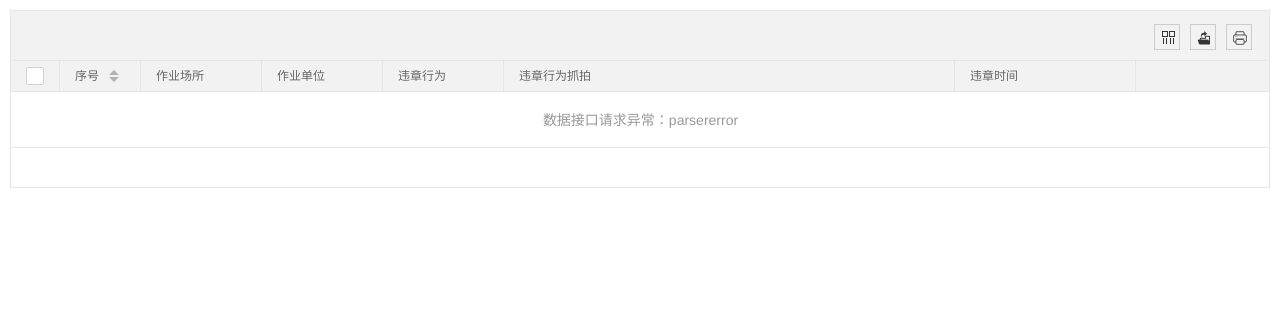
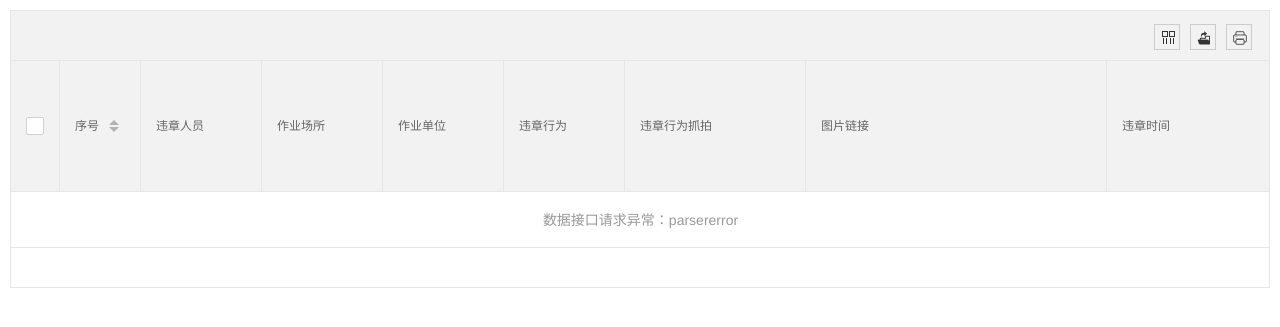
Before and after one commit to gqxie/kangni, a Django app: template log/templates/log/layui.html in a window 1280 px wide. Shown: the top 327 px of the page. Run offline with Django 3.2, Linux system fonts and the light colour scheme; the template is opened without the code that fills it, so the values that code supplies are empty.

Commit message:
报表修改

```diff
--- a/log/templates/log/layui.html
+++ b/log/templates/log/layui.html
@@ -12,6 +12,11 @@
     <style>
         body {
             margin: 10px;
+        }
+
+        .layui-table-cell{
+            height:120px!important;
+            line-height: 120px!important;
         }
     </style>
 </head>
@@ -40,16 +45,22 @@
             , even: true //开启隔行背景
             , size: 'sm' //小尺寸的表格
             , cols: [[ //表头
-                {#{type: 'numbers',fixed: 'left'}, #}
                 {type: 'checkbox', fixed: 'left'}
                 , {field: 'eventId', title: '序号', width: 80, sort: true, fixed: 'left'}
+                , {field: 'employeName', title: '违章人员', width: 120}
                 , {field: 'districtName', title: '作业场所', width: 120}
                 , {field: 'positionName', title: '作业单位', width: 120}
                 , {field: 'eventType', title: '违章行为', width: 120}
                 {#, {field: 'cameraName', title: '摄像头名称', width: 120}#}
                 {#, {field: 'cameraUseType', title: '摄像头用途', width: 120}#}
                 , {
-                    field: 'photo', title: '违章行为抓拍', width: 450, templet: function (d) {
+                    field: 'photo2', title: '违章行为抓拍', width: 180, templet: function (d) {
+                        var uri = 'media' + d.photo.split('media')[1];
+                        return '<div><img height="120" weight="80" src="'+d.photo+'"/>' + '</div>'
+                    }
+                }
+                , {
+                    field: 'photo', title: '图片链接', width: 300, templet: function (d) {
                         var uri = 'media' + d.photo.split('media')[1];
                         return '<div><a href="' + uri + '" class="layui-table-link" target="_blank">' + d.photo + '</a></div>'
                     }
--- a/resource/models.py
+++ b/resource/models.py
@@ -151,8 +151,10 @@
 
 
 class Event(models.Model):
-    event_type = models.ForeignKey(EventType, on_delete=models.SET_NULL, blank=False, null=True, verbose_name='违章记录',
+    event_type = models.ForeignKey(EventType, on_delete=models.SET_NULL, blank=False, null=True, verbose_name='违章行为',
                                    db_index=True)
+    employe = models.ForeignKey(Employe, on_delete=models.SET_NULL, blank=True, null=True, verbose_name='员工',
+                               db_index=True)
     camera = models.ForeignKey(Camera, on_delete=models.SET_NULL, blank=False, null=True, verbose_name='摄像头',
                                db_index=True)
     photo_height = models.PositiveIntegerField(blank=True, verbose_name='高度', default=0)
```
Also changed, not shown: log/views.py (+15 -16 lines), resource/admin.py (+4 -4 lines).
